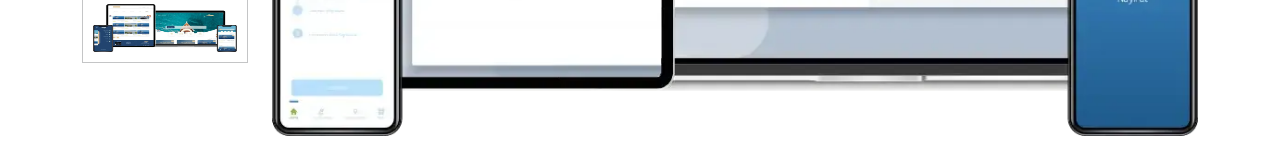
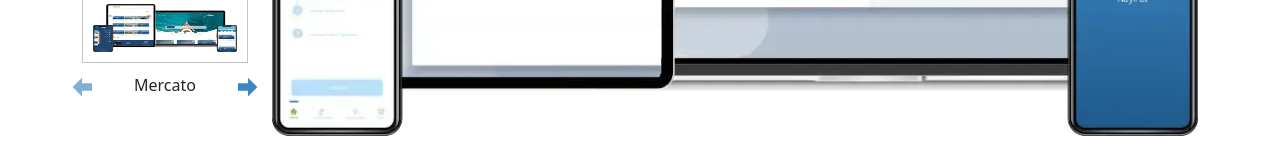
Before and after one commit to AshrafElsaghier1/slider, a React (Create React App) app: page / in a window 1280 px wide. Shown: the part 375-535 px from the top of the page. Built offline with nearby package versions, Linux system fonts and the light colour scheme.

Commit message:
next arrow

```diff
--- a/package.json
+++ b/package.json
@@ -10,6 +10,7 @@
     "react": "^18.2.0",
     "react-bootstrap": "^2.7.2",
     "react-dom": "^18.2.0",
+    "react-icons": "^4.7.1",
     "react-scripts": "5.0.1",
     "web-vitals": "^2.1.4"
   },
--- a/src/App.css
+++ b/src/App.css
@@ -28,3 +28,28 @@
 .imgs-slider-container {
   transition: 0.5s ease-in-out;
 }
+.btns-navigator {
+  position: relative;
+}
+.btns-navigator button {
+  color: #3c86c1 !important;
+  font-size: 20px;
+  outline: 0;
+  border: 0;
+  position: absolute;
+  top: 50%;
+  transform: translateY(-50%);
+  padding: 0;
+}
+.btns-navigator button:disabled {
+  color: #3c85c191;
+}
+.btns-navigator button:first-of-type {
+  left: -10px;
+}
+.btns-navigator button:last-of-type {
+  right: -10px;
+}
+.btns-navigator p {
+  font-size: 16px;
+}
--- a/src/App.js
+++ b/src/App.js
@@ -1,77 +1,96 @@
-import React, { useRef, useState } from 'react'
+import React, { useEffect, useRef, useState } from 'react'
 import { Col, Container, Row } from 'react-bootstrap';
+import { ImArrowRight, ImArrowLeft } from 'react-icons/im';
 import "./App.css"
 const imgs = [
   {
     id: 1,
     imgSrc: "assets/imgs/banner.webp",
+    title: "Mercato"
   },
   {
     id: 2,
-    imgSrc: "/assets/imgs/banner-2.webp",
+    imgSrc: "/assets/imgs/banner-2.webp", title: "Mercato"
+
   },
   {
     id: 3,
-    imgSrc: "/assets/imgs/banner-3.webp",
+    imgSrc: "/assets/imgs/banner-3.webp", title: "Cut"
+
   },
   {
     id: 4,
-    imgSrc: "/assets/imgs/banner-4.webp",
+    imgSrc: "/assets/imgs/banner-4.webp", title: "Eksel"
+
   },
   {
     id: 5,
-    imgSrc: "/assets/imgs/banner-5.webp",
+    imgSrc: "/assets/imgs/banner-5.webp", title: "Taakkad"
+
   },
   {
     id: 6,
-    imgSrc: "/assets/imgs/banner-6.webp",
+    imgSrc: "/assets/imgs/banner-6.webp", title: "Shiftat"
+
   },
   {
     id: 7,
-    imgSrc: "/assets/imgs/banner-7.webp",
+    imgSrc: "/assets/imgs/banner-7.webp", title: "Salonat"
+
   },
   {
     id: 8,
-    imgSrc: "/assets/imgs/banner-8.webp",
+    imgSrc: "/assets/imgs/banner-8.webp", title: "Kilinikat"
+
   }, {
     id: 9,
-    imgSrc: "/assets/imgs/banner-9.webp",
+    imgSrc: "/assets/imgs/banner-9.webp", title: "Basket"
+
   }, {
     id: 10,
-    imgSrc: "/assets/imgs/banner-10.webp",
+    imgSrc: "/assets/imgs/banner-10.webp", title: "A R2yk"
+
   }, {
     id: 11,
-    imgSrc: "/assets/imgs/banner-11.webp",
+    imgSrc: "/assets/imgs/banner-11.webp", title: "Mednza"
+
   }, {
     id: 12,
-    imgSrc: "/assets/imgs/banner-12.webp",
+    imgSrc: "/assets/imgs/banner-12.webp", title: "Zabon"
+
   }, {
     id: 13,
-    imgSrc: "/assets/imgs/banner-13.webp",
+    imgSrc: "/assets/imgs/banner-13.webp", title: "Bahaar"
+
   }, {
     id: 14,
-    imgSrc: "/assets/imgs/banner-14.webp",
+    imgSrc: "/assets/imgs/banner-14.webp", title: "Crepe & Waffle"
+
   }, {
     id: 15,
-    imgSrc: "/assets/imgs/banner-15.webp",
+    imgSrc: "/assets/imgs/banner-15.webp", title: "Al Yusr"
+
   }
 ];
 
 const App = () => {
-  let [active, setActive] = useState(1);
+
+  let [currentImg, setCurrentImg] = useState(1);
+
   const elementSidebarRef = useRef(null);
   const elementActiveImg = useRef(null);
   let [transformTranslate, setTransformTranslate] = useState({
     transformMainImg: 0,
     gap: 0,
     transformSidebarImg: 0,
-
   })
-
   const { transformMainImg, gap, transformSidebarImg } = transformTranslate;
 
+
+
   const activeHandler = (id) => {
-    setActive(id)
+    setCurrentImg(id)
+
     if (id > 1) {
       setTransformTranslate(prevState => {
         return {
@@ -94,7 +113,6 @@ const App = () => {
         return {
           ...prevState,
           transformSidebarImg: 0,
-
         }
       })
     }
@@ -108,6 +126,90 @@ const App = () => {
     }
   }
 
+
+  const nextArrowHandler = (id) => {
+    if (id >= 1) {
+      setCurrentImg((prev) => prev + 1)
+    }
+
+
+    if (id >= 1) {
+      setTransformTranslate(prevState => {
+        return {
+          ...prevState,
+          transformMainImg: parseInt(id) * parseInt(elementActiveImg?.current?.offsetWidth),
+          gap: 0,
+        }
+      })
+    } else {
+      setTransformTranslate(prevState => {
+        return {
+          ...prevState,
+          transformMainImg: 0,
+          gap: 0,
+        }
+      })
+    }
+    if (id <= 4) {
+      setTransformTranslate(prevState => {
+        return {
+          ...prevState,
+          transformSidebarImg: 0,
+        }
+      })
+    }
+    if (id >= 5 && id < imgs.length - 1) {
+      setTransformTranslate(prevState => {
+        return {
+          ...prevState,
+          transformSidebarImg: (parseInt((id - 4) * (elementSidebarRef?.current?.offsetHeight + 10))),
+        }
+      })
+    }
+
+  }
+  // const prevArrowHandler = (id) => {
+  //   if (id <= imgs.length - 1) {
+  //     setCurrentImg(currentImg - 1)
+  //   }
+  //   if (id > 1) {
+  //     setTransformTranslate(prevState => {
+  //       return {
+  //         ...prevState,
+  //         transformMainImg: parseInt(id - 1) * parseInt(elementActiveImg?.current?.offsetWidth),
+  //         gap: 0,
+  //       }
+  //     })
+  //   } else {
+  //     setTransformTranslate(prevState => {
+  //       return {
+  //         ...prevState,
+  //         transformMainImg: 0,
+  //         gap: 0,
+  //       }
+  //     })
+  //   }
+  //   if (id <= 4) {
+  //     setTransformTranslate(prevState => {
+  //       return {
+  //         ...prevState,
+  //         transformSidebarImg: 0,
+  //       }
+  //     })
+  //   }
+  //   if (id >= 5 && id < imgs.length - 1) {
+  //     setTransformTranslate(prevState => {
+  //       return {
+  //         ...prevState,
+  //         transformSidebarImg: (parseInt((id - 4) * (elementSidebarRef?.current?.offsetHeight + 10))),
+  //       }
+  //     })
+  //   }
+  // }
+
+
+
+
   return (
     <div className='my-5' id='slider'>
       <Container>
@@ -116,13 +218,18 @@ const App = () => {
             <div className='overflow-hidden  '>
               <div className='sidebar-container py-0 d-flex flex-column   ' style={{ transform: `translateY(-${transformSidebarImg}px)` }} >
                 {imgs.map(({ imgSrc, id }) => (
-                  <div key={id} className={`imgs-sidebar-container ${active === id ? "active" : ""} `}
+                  <div key={id} className={`imgs-sidebar-container ${currentImg === id ? "active" : ""} `}
                     ref={elementSidebarRef}
                     onClick={() => activeHandler(id)} >
                     <img src={imgSrc} alt={`img-${id}`} className="w-100" draggable={false} />
                   </div>
                 ))}
               </div>
+            </div>
+            <div className='btns-navigator d-flex align-items-center justify-content-center  '>
+              <button className='btn btn-sm' disabled={currentImg === 1 ? true : false}  > <ImArrowLeft />  </button>
+              <p className='mb-0'> {imgs[currentImg]?.title} </p>
+              <button className='btn btn-sm' disabled={currentImg === imgs.length - 1 ? true : false} onClick={() => nextArrowHandler(currentImg)} > <ImArrowRight /></button>
             </div>
           </Col>
           <Col md={9} lg={10} className="mx-auto">
```
Also changed, not shown: 1 other file (tests, documents, lock files or other folders).
